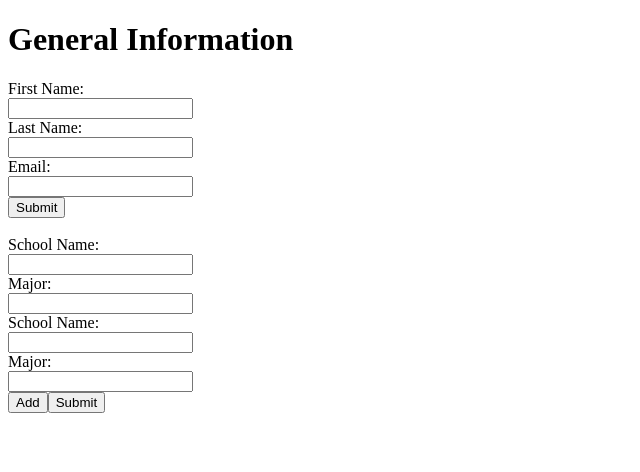
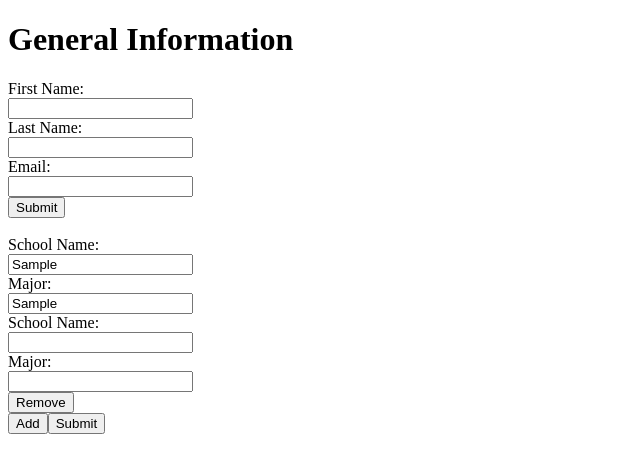
Before and after one commit to brian-j-ok/cv-project, a React (Create React App) app: page / in a window 1280 px wide. Both pictures are taken after typing "Sample", "Sample" into the empty fields and a click on the button "Add". Shown: the top 472 px of the page, without its empty margins (0-640 px from the left). Built offline with nearby package versions, Linux system fonts and the light colour scheme.

Commit message:
fixed input text field bug

```diff
--- a/src/components/Education.js
+++ b/src/components/Education.js
@@ -1,4 +1,4 @@
-import React, { Component, useState } from "react";
+import React, { Component } from "react";
 
 class Education extends Component {
   constructor(props) {
@@ -13,13 +13,13 @@ class Education extends Component {
     this.handleSubmit = this.handleSubmit.bind(this)
   }
 
-  handleChange = (i, e) => {
-    let eduValues = [...this.state.eduValues];
+  handleChange(i, e) {
+    let eduValues = this.state.eduValues;
     eduValues[i][e.target.name] = e.target.value;
     this.setState({ eduValues });
   }
 
-  addFormFields = () => {
+  addFormFields () {
     this.setState(({
       eduValues: [...this.state.eduValues, {
         name: "",
@@ -28,8 +28,14 @@ class Education extends Component {
     }))
   }
 
-  handleSubmit = (event) => {
-    event.preventDefault();
+  removeFormFields(i) {
+    let eduValues = this.state.eduValues;
+    eduValues.splice(i, 1);
+    this.setState({ eduValues });
+  }
+
+  handleSubmit(e) {
+    e.preventDefault();
     alert(JSON.stringify(this.state.eduValues));
   }
 
@@ -39,9 +45,13 @@ class Education extends Component {
         {this.state.eduValues.map((element, index) => (
           <div key={index}>
             <label for="name">School Name:</label><br />
-            <input type="text" id="name" value={element.name || ""} onChange={e => this.handleChange(index, e)} /><br />
+            <input type="text" id="name" defaultValue={element.name || ""} onChange={e => this.handleChange(index, e)} /><br />
             <label for="major">Major:</label><br />
-            <input type="text" id="major" value={element.major || ""} onChange={e => this.handleChange(index, e)} /><br />
+            <input type="text" id="major" defaultValue={element.major || ""} onChange={e => this.handleChange(index, e)} /><br />
+            {
+              index ?
+                <button type="button" onClick={() => this.removeFormFields(index)}>Remove</button> : null
+            }
           </div>
         ))}
         <div>
```
